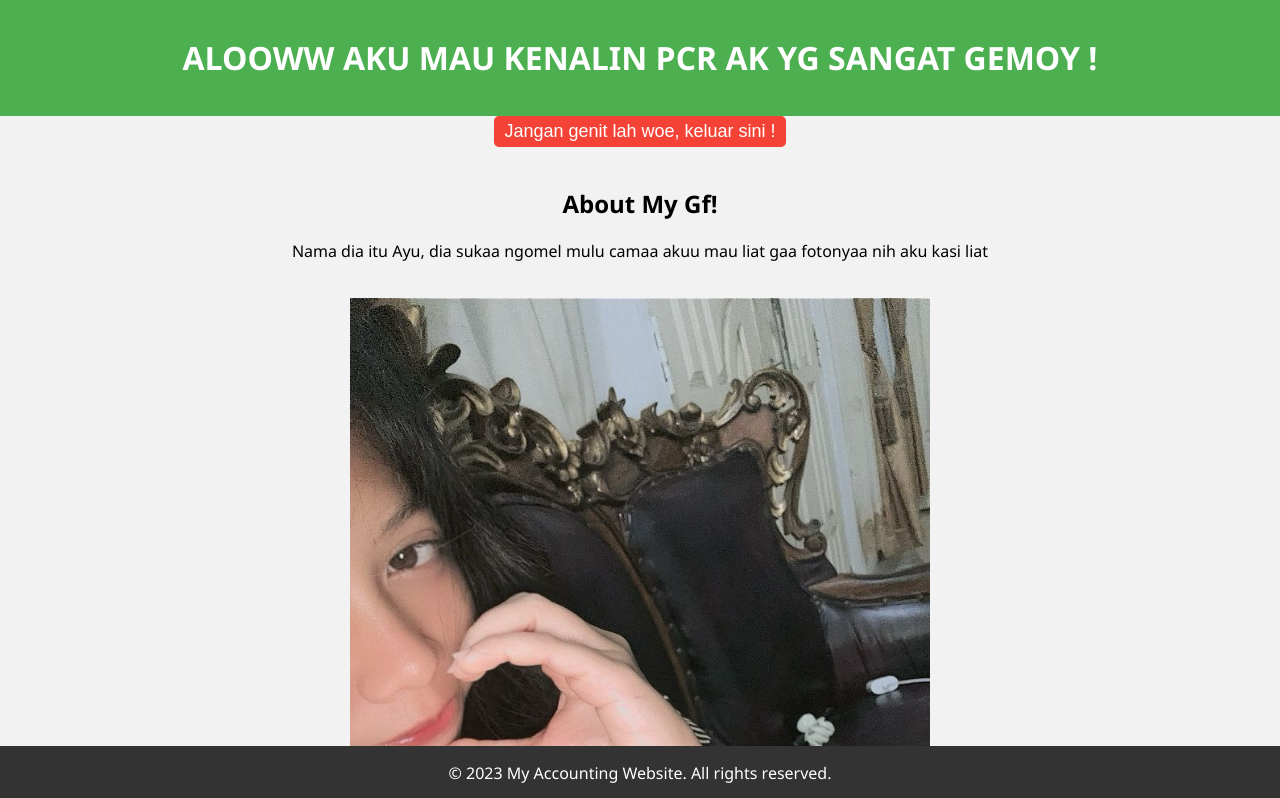
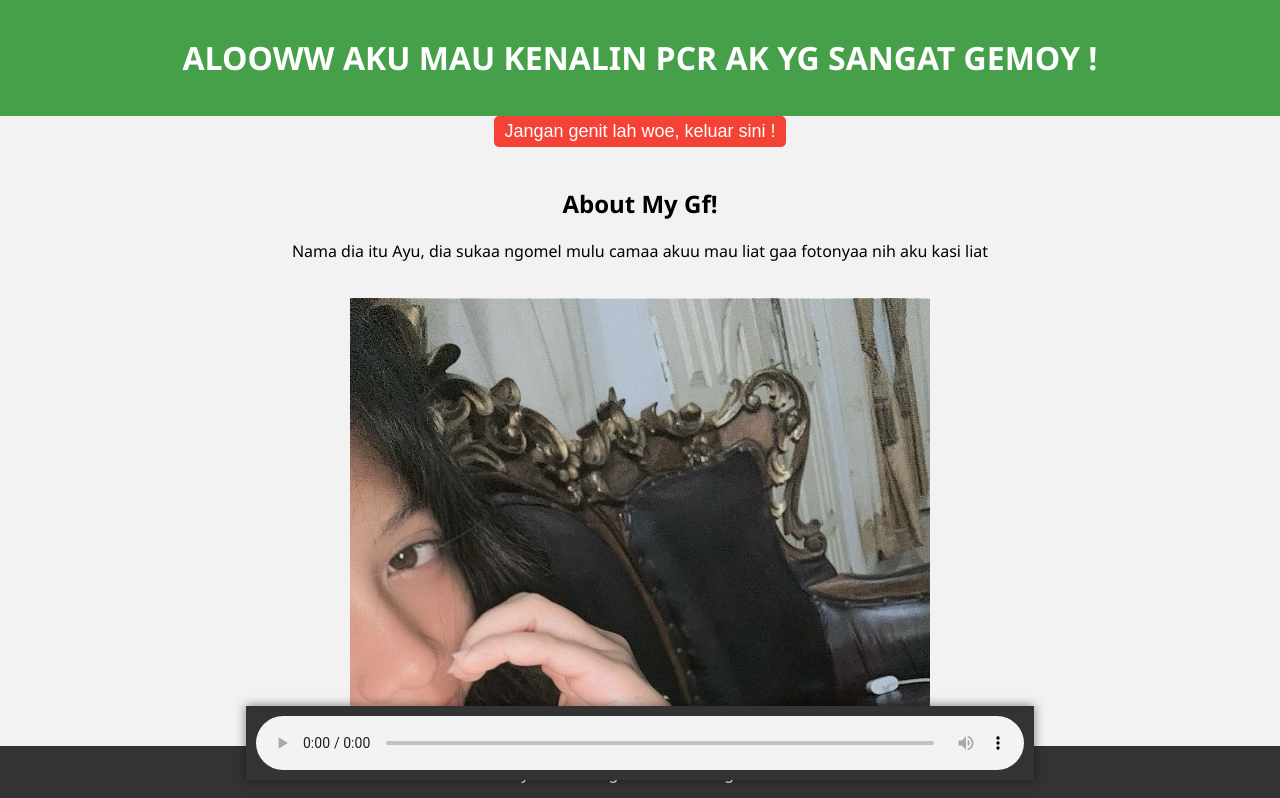
Before and after one commit to Wildanyazid/ayubububsayang, a plain HTML site: page home.html in a window 1280 px wide. Shown: the top 798 px of the page. Drawn offline with Linux system fonts and the light colour scheme.

Commit message:
Update home.html

```diff
--- a/home.html
+++ b/home.html
@@ -5,6 +5,19 @@
     <meta name="viewport" content="width=device-width, initial-scale=1.0">
     <title>Berandaa<3</title>
     <style>
+        audio {
+        width: 60%; /* Adjust the width as needed */
+        position: fixed;
+        bottom: 20px; /* Adjust the distance from the bottom as needed */
+        left: 50%;
+        transform: translateX(-50%); /* Center horizontally */
+        background-color: #333;
+        color: white;
+        padding: 10px; /* Add some padding for better visibility */
+        box-shadow: 0px 0px 10px rgba(0, 0, 0, 0.5); /* Optional: Add a box shadow */
+        z-index: 2; /* Ensure the audio player is above other content */
+        }
+
         body {
             font-family: 'Segoe UI', Tahoma, Geneva, Verdana, sans-serif;
             background-color: #f2f2f2;
@@ -98,6 +111,8 @@
 </head>
 <body>
 
+<audio src="outoftime.mp3" controls></audio>
+
 <header>
     <h1>ALOOWW AKU MAU KENALIN PCR AK YG SANGAT GEMOY ! </h1>
 </header>
```
